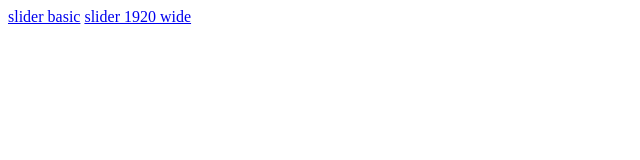
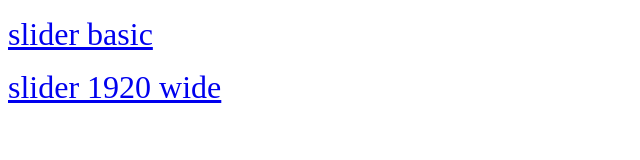
Before and after one commit to csslick/swiper, a plain HTML site: page index.html in a window 1280 px wide. Shown: the whole page, without its empty margins (0-640 px from the left). Drawn offline with nearby package versions, Linux system fonts and the light colour scheme.

Commit message:
Update index.html

```diff
--- a/index.html
+++ b/index.html
@@ -27,8 +27,8 @@
 </head>
 
 <body>
-  <a href="./swiper-basic.html" target="_blank">slider basic</a>
-  <a href="./swiper_1920wide.html.html" target="_blank">slider 1920 wide</a>
+  <p><a href="./swiper-basic.html" target="_blank" style="font-size: 2em;">slider basic</a></p>
+  <p><a href="./swiper_1920wide.html" target="_blank" style="font-size: 2em;">slider 1920 wide</a></p>
 
 </body>
 
```
